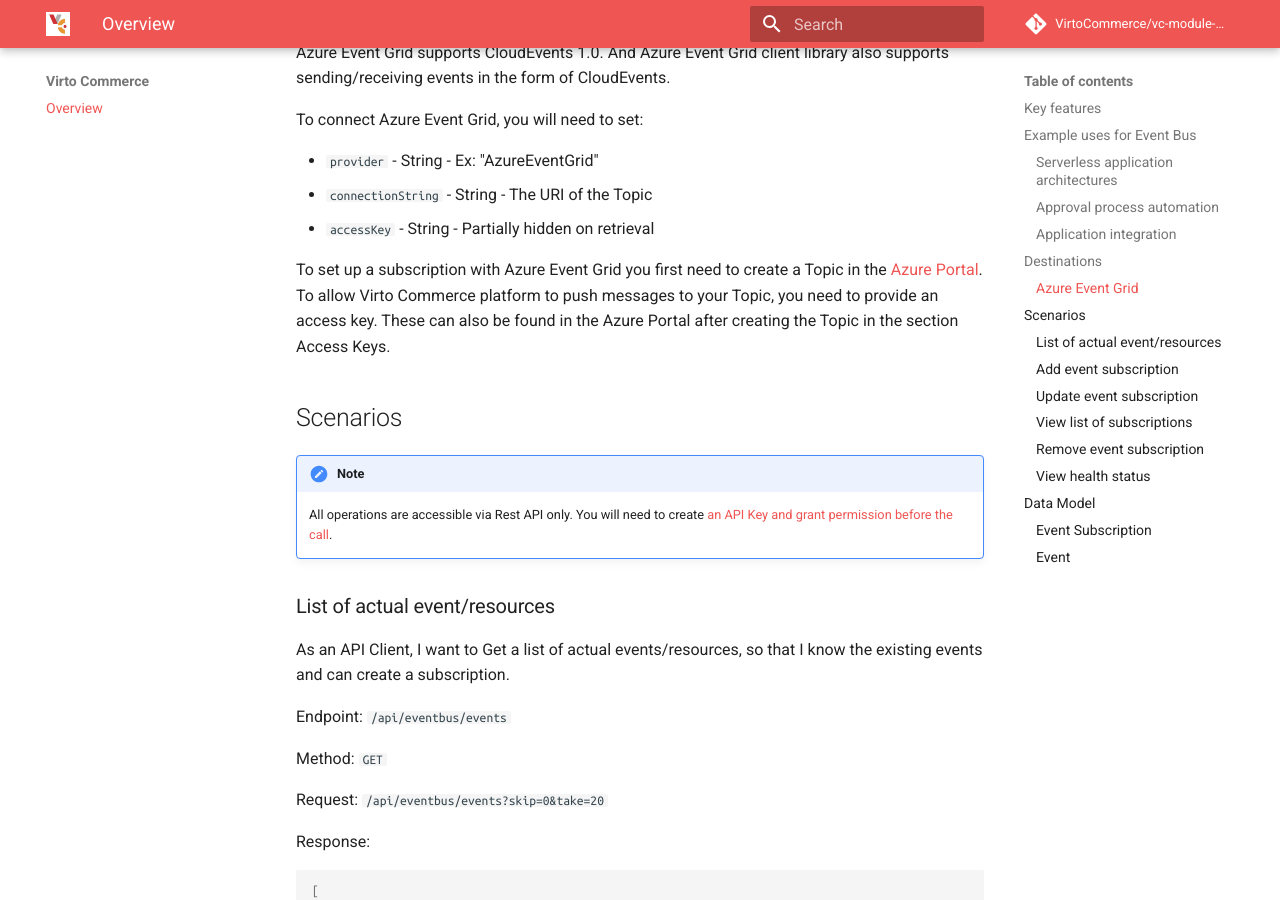
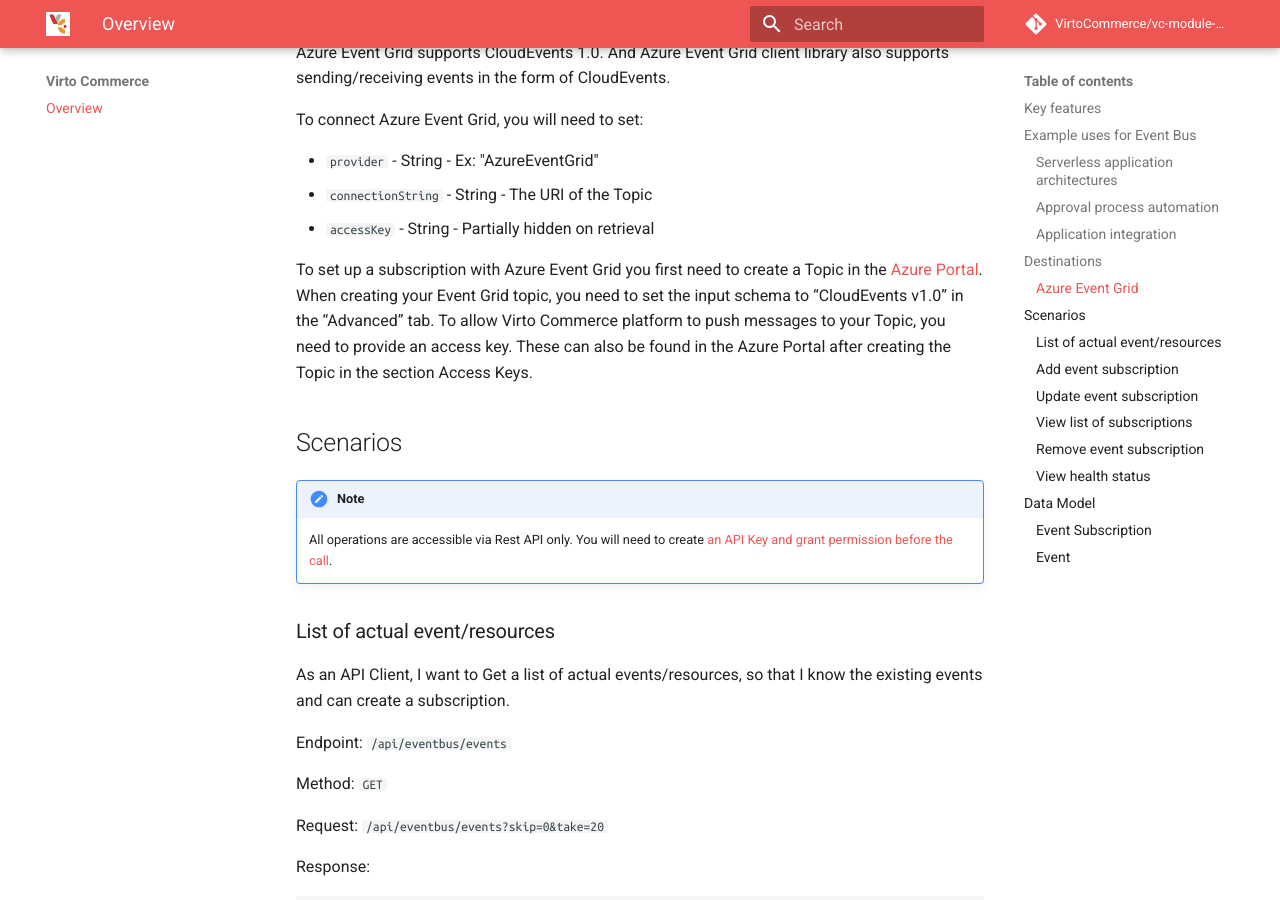
Before and after one commit to VirtoCommerce/vc-module-event-bus, an MkDocs documentation site: the page built from docs/index.md, in a window 1280 px wide and 900 px high, scrolled down 1634 px. Built offline with MkDocs 1.6.1 and Material for MkDocs 9.7.7, drawn with Linux system fonts in a browser that asks for light colours; comment, search, counter and statistics services are not loaded.

Commit message:
update documentation (#10)

```diff
--- a/docs/index.md
+++ b/docs/index.md
@@ -51,7 +51,7 @@ To connect Azure Event Grid, you will need to set:
 * `connectionString` - String - The URI of the Topic
 * `accessKey` - String - Partially hidden on retrieval
 
-To set up a subscription with Azure Event Grid you first need to create a Topic in the [Azure Portal](https://azure.microsoft.com/en-us/services/event-grid/). To allow Virto Commerce platform to push messages to your Topic, you need to provide an access key. These can also be found in the Azure Portal after creating the Topic in the section Access Keys.
+To set up a subscription with Azure Event Grid you first need to create a Topic in the [Azure Portal](https://azure.microsoft.com/en-us/services/event-grid/). When creating your Event Grid topic, you need to set the input schema to “CloudEvents v1.0” in the “Advanced” tab. To allow Virto Commerce platform to push messages to your Topic, you need to provide an access key. These can also be found in the Azure Portal after creating the Topic in the section Access Keys.
 
 ## Scenarios
 
```
